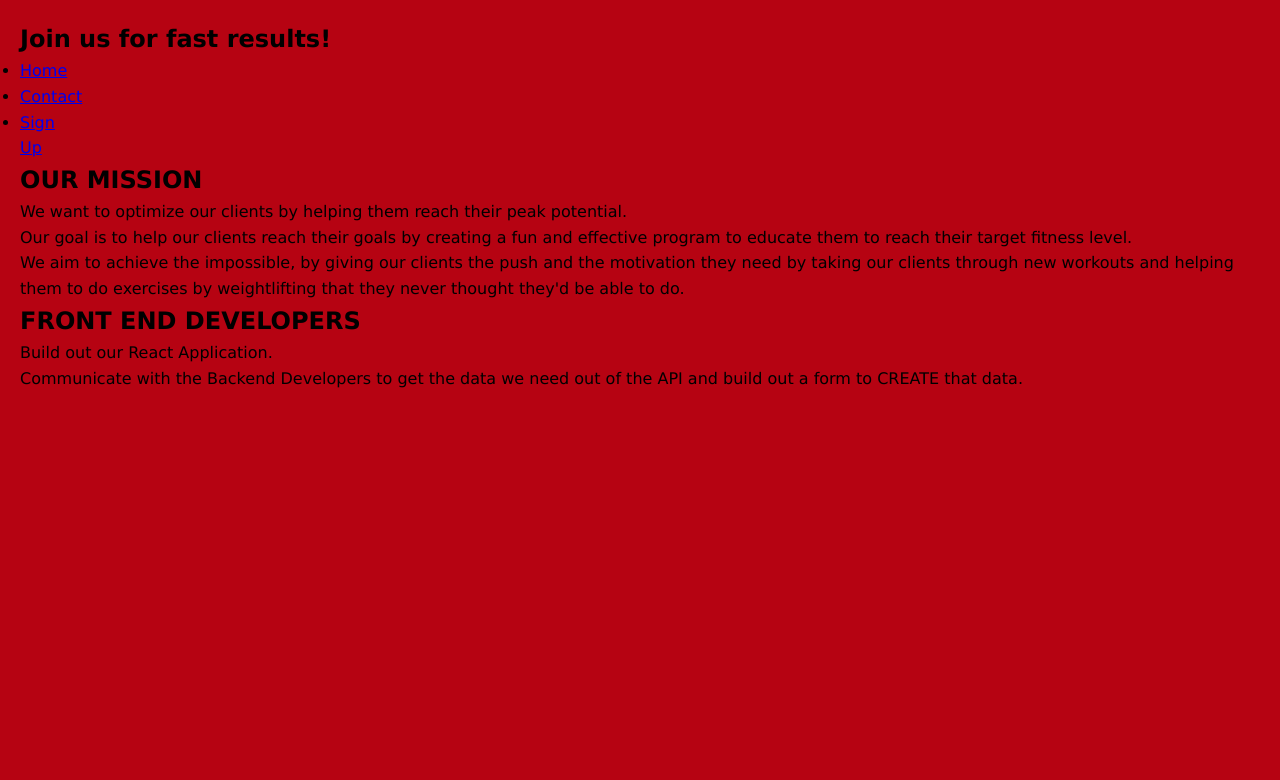
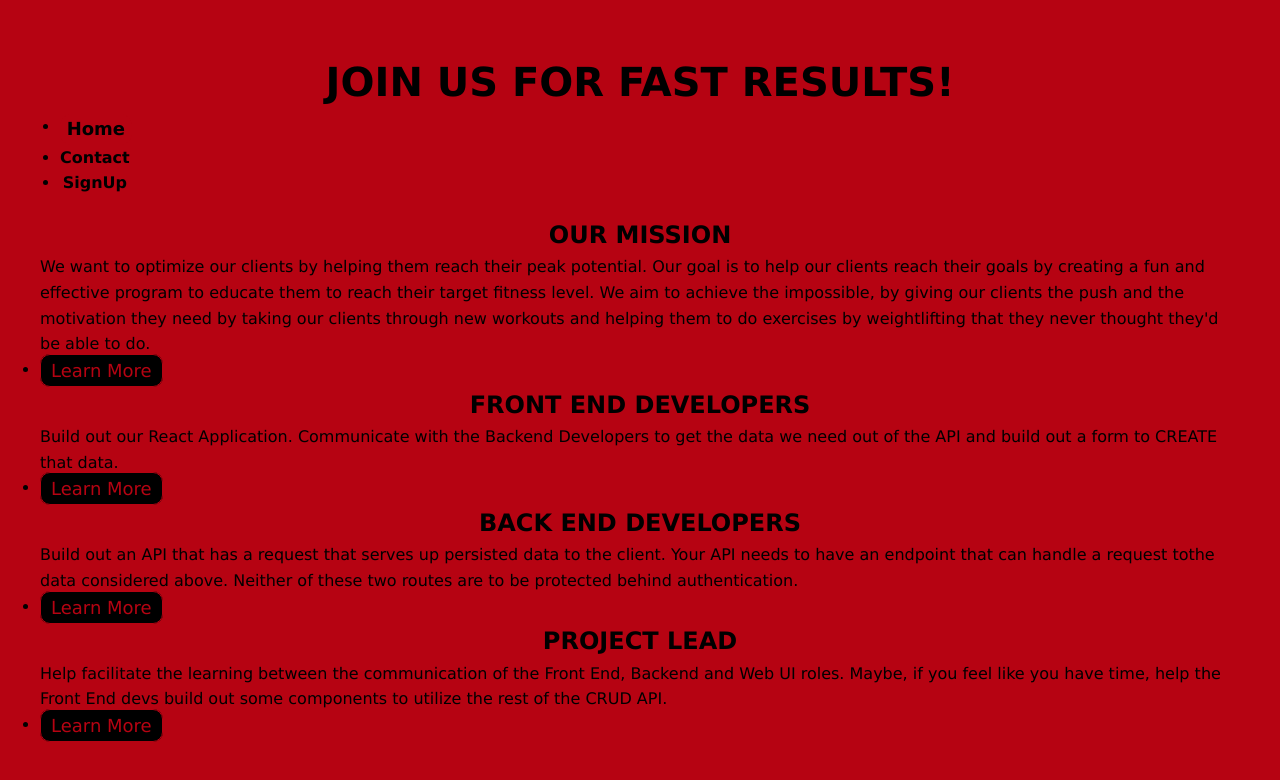
Before and after one commit to build-week-weight-lifting-tracker/MRichards-Markting-page, a plain HTML site: page assignments/about.html in a window 1280 px wide. Drawn offline with Linux system fonts and the light colour scheme.

Commit message:
Completed the About page. Not as advanced as I'd liked for it to be.

```diff
--- a/assignments/about.html
+++ b/assignments/about.html
@@ -10,26 +10,58 @@
     <body class="training">
         <header class="weightlifting">
             <section style="padding: 20px;" class="trainingContent">
-                <h1>Join us for fast results!</h1>
+                <h1>JOIN US FOR FAST RESULTS!</h1>
                 <section id="banner">
-                    <nav class="training" style="background-color: #b60312;">
+                    <nav class="weighttraining" style="background-color: #b60312;">
                         <ul>
                             <li><a href="index.html" class="button">Home</a></li>
                             <li><a href="#">Contact</a></li>
-                            <li><a href="#">Sign Up</a></li>
+                            <li><a href="#">SignUp</a></li>
                         </ul>
                     </nav>
-                </section>
-                <div class="trainingContent">
+        </header>
+
+                <section>
+                    <header>
                     <h2>OUR MISSION</h2>
-                    <p>We want to optimize our clients by helping them reach their peak potential.</p>
-                    <P>Our goal is to help our clients reach their goals by creating a fun and effective program to educate them to reach their target fitness level. </p>
-                    <p>We aim to achieve the impossible, by giving our clients the push and the motivation they need by taking our clients through new workouts and helping them to do exercises by weightlifting that they never thought they'd be able to do.</P>
+                    </header>
+                <div class="trainingContent1">
+                    <p>We want to optimize our clients by helping them reach their peak potential. Our goal is to help our clients reach their goals by creating a fun and effective program to educate them to reach their target fitness level. We aim to achieve the impossible, by giving our clients the push and the motivation they need by taking our clients through new workouts and helping them to do exercises by weightlifting that they never thought they'd be able to do.</P>
+                    <footer>
+                        <ul class="buttons">
+                            <li><a href="#" class="button small">Learn More</a></li>
+                        </ul>
+                    </footer>
                 </div>
-                <div class="trainingContent">
+
+                <div class="trainingContent2">
                     <h2>FRONT END DEVELOPERS</h2>
-                    <p>Build out our React Application.</p>
-                    <p>Communicate with the Backend Developers to get the data we need out of the API and build out a form to CREATE that data.</p>
+                    <p>Build out our React Application. Communicate with the Backend Developers to get the data we need out of the API and build out a form to CREATE that data.</p>
+                    <footer>
+                        <ul class="buttons">
+                            <li><a href="#" class="button small">Learn More</a></li>
+                        </ul>
+                    </footer>
+                </div>
+
+                <div class="trainingContent3">
+                    <h2>BACK END DEVELOPERS</h2>
+                    <p>Build out an API that has a <GET> request that serves up persisted data to the client. Your API needs to have an endpoint that can handle a <POST> request tothe data considered above. Neither of these two routes are to be protected behind authentication.</p>
+                    <footer>
+                        <ul class="buttons">
+                            <li><a href="#" class="button small">Learn More</a></li>
+                        </ul>
+                    </footer>
+                </div>
+
+                <div class="trainingContent4">
+                    <h2>PROJECT LEAD</h2>
+                    <p>Help facilitate the learning between the communication of the Front End, Backend and Web UI roles. Maybe, if you feel like you have time, help the Front End devs build out some components to utilize the rest of the CRUD API.</p>
+                    <footer>
+                        <ul class="buttons">
+                            <li><a href="#" class="button small">Learn More</a></li>
+                        </ul>
+                    </footer>
                 </div>
 
             </section>
--- a/assignments/css/index.css
+++ b/assignments/css/index.css
@@ -52,13 +52,30 @@ p{
     margin-left: 30px;
 }
 
-section.mainContent .button{
+.training h1{
+    font-size: 40px;
+}
+
+h2{
+    text-align: center;
+    font-weight: bold;
+}
+
+.button{
     font-size: 18px;
+    background: black;
+    vertical-align: top;
     text-decoration: none;
     color: #b60312;
     border: #b60312 1px solid;
-    padding: 10px 20px;
+    padding: 5px 10px;
+    margin-top: 6px;
     border-radius: 10px;
+}
+
+.button:hover{
+    background: black;
+	color: white;
 }
 
 body.training{
@@ -68,12 +85,26 @@ body.training{
     font-size: 16px;
     color: black;
     line-height: 1.6;
+    padding: 10px 20px;
+    margin: 20px;
 }
 
-.training>ul>li{
-    background-color: #b60312;
-    width: 30%;
-    display: padding: 0;
-    margin: 0;
+.weightlifting{
     text-align: center;
 }
+
+.weighttraining>ul>li>a{
+    background-color: #b60312;
+    color: black;
+    font-weight: bold;
+    text-decoration: none;
+    width: 100%;
+    height: 50%;
+    display: flex;
+    padding: 0px 0px;
+    margin: 0px 0px;
+    text-align: center;
+    position: relative;
+    display: inline-block;
+    cursor: pointer;
+}
```
